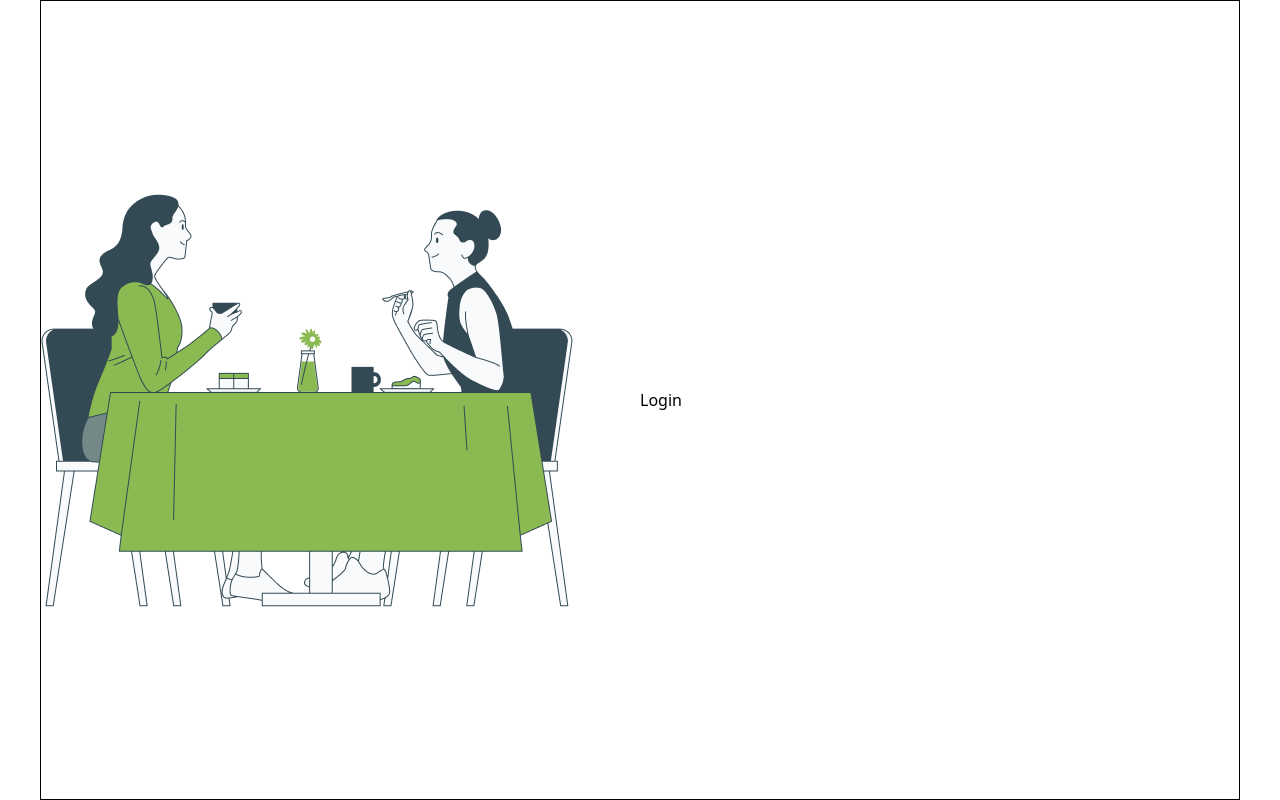
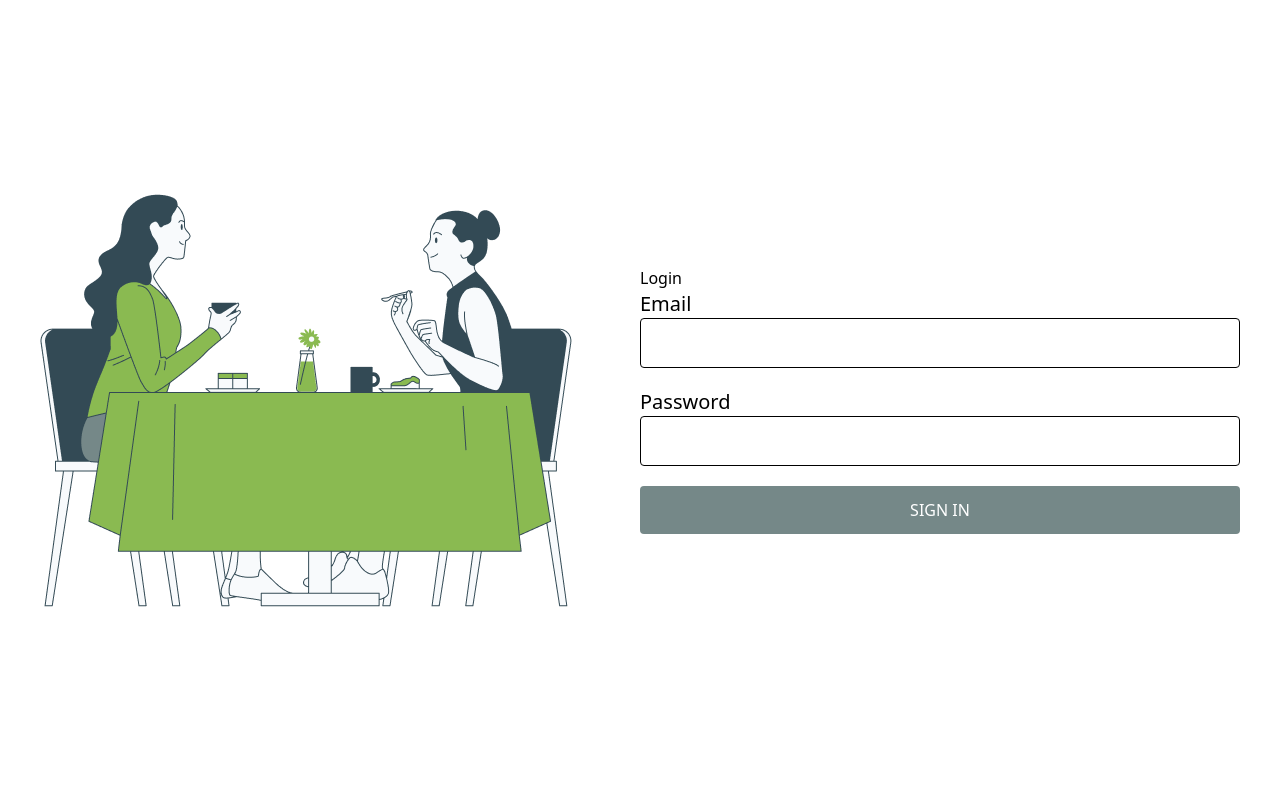
Before and after one commit to Mahamudurkhan10/resturent-booking, a React (Vite) app: page /auth in a window 1280 px wide. Built offline with nearby package versions, Linux system fonts and the light colour scheme.

Commit message:
:sparkles: reuseable components done

```diff
--- /dev/null
+++ b/src/components/shared/Button.jsx
@@ -0,0 +1,12 @@
+import React from "react";
+
+export default function Button({ children, className, onClick }) {
+  return (
+    <button
+      onClick={onClick}
+      className={`${className} bg-secondary py-3 uppercase text-white rounded w-full hover:bg-primary duration-200`}
+    >
+      {children}
+    </button>
+  );
+}
--- a/src/components/shared/FoodCard.jsx
+++ b/src/components/shared/FoodCard.jsx
@@ -1,15 +1,17 @@
-import React from 'react'
+import React from "react";
 
-export default function FoodCard({item}) {
+export default function FoodCard({ item }) {
   return (
-    <div className=''>
-        <img src={item.image} alt="" />
-        <div className='space-y-2 mt-2'>
-            <h2 className='text-2xl text-secondary font-semibold'>{item.name}</h2>
-            <p className='text-secondary text-lg'>{item.description}</p>
-            <h2 className='text-2xl font-semibold text-secondary'>${item.price}</h2>
-            <button className='bg-secondary px-8 py-2 text-white rounded-full'>Order Now</button>
-        </div>
+    <div className="px-4 lg:px-0">
+      <img className="w-full" src={item.image} alt="" />
+      <div className="space-y-2 mt-2">
+        <h2 className="text-2xl text-secondary font-semibold">{item.name}</h2>
+        <p className="text-secondary text-lg">{item.description}</p>
+        <h2 className="text-2xl font-semibold text-secondary">${item.price}</h2>
+        <button className="bg-secondary px-8 py-2 text-white rounded-full">
+          Order Now
+        </button>
+      </div>
     </div>
-  )
+  );
 }
--- /dev/null
+++ b/src/components/shared/Input.jsx
@@ -0,0 +1,17 @@
+import React from "react";
+
+export default function Input({ label, type, className, onBlur }) {
+  return (
+    <div>
+      <label htmlFor="" className="text-xl">
+        {label}
+      </label>{" "}
+      <br />
+      <input
+        type={type}
+        onBlur={onBlur}
+        className={`${className} border w-full py-2 rounded`}
+      />
+    </div>
+  );
+}
--- a/src/components/ui/Home/HeroSection.jsx
+++ b/src/components/ui/Home/HeroSection.jsx
@@ -1,21 +1,35 @@
-import React from 'react'
-import image from "../../../assets/banner.png"
-import { Search } from 'lucide-react'
+import { Search } from "lucide-react";
+import React from "react";
+import image from "../../../assets/banner.png";
 
 export default function HeroSection() {
   return (
-    <div className='grid grid-cols-2 gap-14 items-center'>
-        <div className='space-y-4'>
-            <h2 className='text-5xl font-semibold'>Good <span className='text-primary'>booking</span>, great <br /> memories</h2>
-            <p className='text-2xl'>Enable diners to customize their booking by requesting a specific table location or view.</p>
-            <div className='border flex items-center w-2/3 p-1 rounded-full'>
-                <input type="text" className='outline-none px-2 w-full py-1 bg-transparent' name="" id="" placeholder='Search Food' />
-                <button className='bg-primary text-white w-10 h-10 flex items-center justify-center rounded-full'><Search /></button>
-            </div>
+    <div className="grid grid-cols-1 px-4 lg:px-0 lg:grid-cols-2 gap-14 items-center">
+      <div className="space-y-4">
+        <h2 className="text-5xl font-semibold">
+          Good <span className="text-primary">booking</span>, great <br />{" "}
+          memories
+        </h2>
+        <p className="text-2xl">
+          Enable diners to customize their booking by requesting a specific
+          table location or view.
+        </p>
+        <div className="border flex items-center w-2/3 p-1 rounded-full">
+          <input
+            type="text"
+            className="outline-none px-2 w-full py-1 bg-transparent"
+            name=""
+            id=""
+            placeholder="Search Food"
+          />
+          <button className="bg-primary text-white w-10 h-10 flex items-center justify-center rounded-full">
+            <Search />
+          </button>
         </div>
-        <div>
-            <img className='w-[96%]' src={image} alt="" />
-        </div>
+      </div>
+      <div>
+        <img className="w-[96%]" src={image} alt="" />
+      </div>
     </div>
-  )
+  );
 }
--- a/src/components/ui/Home/Recipes.jsx
+++ b/src/components/ui/Home/Recipes.jsx
@@ -1,40 +1,43 @@
-import { ChevronRight } from 'lucide-react'
-import React, { useEffect, useState } from 'react'
-import { Link, useNavigate } from 'react-router-dom'
-import FoodCard from '../../shared/FoodCard'
-import ExploreHeading from '../../shared/ExploreHeading';
+import { ChevronRight } from "lucide-react";
+import React, { useEffect, useState } from "react";
+import { useNavigate } from "react-router-dom";
+import ExploreHeading from "../../shared/ExploreHeading";
+import FoodCard from "../../shared/FoodCard";
 
 export default function Recipes() {
-    const [foods,setFoods] = useState([]);
-    const navigate = useNavigate()
+  const [foods, setFoods] = useState([]);
+  const navigate = useNavigate();
 
-    useEffect(()=>{
-       const getFoods = async () =>{
+  useEffect(() => {
+    const getFoods = async () => {
       const res = await fetch("./fack.json");
       const data = await res.json();
 
-            setFoods(data.foods)
-       }
+      setFoods(data.foods);
+    };
     getFoods();
-    },[])
+  }, []);
 
   // fetch("./fack.json")
   // .then(res => res.json())
   // .then(data => console.log(data.foods))
   return (
-    <div className='my-10'>
-        <div className='flex items-center justify-between'>
+    <div className="my-10">
+      <div className="flex items-center justify-between">
         <ExploreHeading />
-            <button onClick={() => navigate("/foods")} className='flex items-center text-primary hover:text-secondary duration-200'>
+        <button
+          onClick={() => navigate("/foods")}
+          className="flex items-center text-primary hover:text-secondary duration-200"
+        >
           See all
           <ChevronRight />
         </button>
       </div>
-        <div className='grid grid-cols-4 gap-4 mt-10'>
-            {
-                foods.slice(0,4).map((item,index)=> <FoodCard key={item.id} item={item}  />)
-            }
+      <div className="grid grid-cols-1 lg:grid-cols-4 gap-4 mt-10">
+        {foods.slice(0, 4).map((item, index) => (
+          <FoodCard key={item.id} item={item} />
+        ))}
       </div>
     </div>
-  )
+  );
 }
--- /dev/null
+++ b/src/components/ui/Home/Showcase.jsx
@@ -0,0 +1,29 @@
+import React from "react";
+import appleStore from "../../../assets/apple-store.png";
+import image from "../../../assets/paly-section.png";
+import playStore from "../../../assets/play-store.png";
+
+export default function Showcase() {
+  return (
+    <div className="grid grid-cols-1 px-4 lg:px-0 lg:grid-cols-2 gap-10 items-center my-14">
+      <div>
+        <h2 className="text-4xl font-bold text-secondary">
+          It’s Now More Easy to <span className="text-primary">Booking</span> by
+          Our Mobile App
+        </h2>
+        <p className="my-5">
+          All you need to do is downlode one of the best delivery apps, make a
+          and most companies are opting for mobile app devlopment for food
+          delivery
+        </p>
+        <div className="flex items-center gap-10">
+          <img src={playStore} alt="" />
+          <img src={appleStore} alt="" />
+        </div>
+      </div>
+      <div>
+        <img className="w-[80%]" src={image} alt="" />
+      </div>
+    </div>
+  );
+}
--- a/src/layouts/auth/Auth.jsx
+++ b/src/layouts/auth/Auth.jsx
@@ -1,10 +1,10 @@
-import React from 'react'
-import { Outlet } from 'react-router-dom'
-import image from "../../assets/auth-page.png"
+import React from "react";
+import { Outlet } from "react-router-dom";
+import image from "../../assets/auth-page.png";
 
 export default function Auth() {
   return (
-    <div className='grid grid-cols-2 items-center container h-screen border'>
+    <div className="grid grid-cols-2 items-center container h-screen">
       <div>
         <img src={image} alt="" />
       </div>
@@ -12,5 +12,5 @@ export default function Auth() {
         <Outlet />
       </div>
     </div>
-  )
+  );
 }
--- a/src/pages/auth/ForgetPassword.jsx
+++ b/src/pages/auth/ForgetPassword.jsx
@@ -1,9 +1,20 @@
-import React from 'react'
+import React from "react";
+import Button from "../../components/shared/Button";
+import Input from "../../components/shared/Input";
 
 export default function ForgetPassword() {
   return (
     <div>
       <h2>Forget password</h2>
+      <div className="space-y-5">
+        <Input
+          label="Email"
+          type="text"
+          className=""
+          onBlur={(e) => console.log(e.target.value)}
+        />
+        <Button onClick={() => alert("Send otp to your email")}>Send</Button>
+      </div>
     </div>
-  )
+  );
 }
--- a/src/pages/auth/Login.jsx
+++ b/src/pages/auth/Login.jsx
@@ -1,9 +1,29 @@
-import React from 'react'
+import React from "react";
+import Button from "../../components/shared/Button";
+import Input from "../../components/shared/Input";
 
 export default function Login() {
+  const handleLogin = () => {
+    alert("Login successfully");
+  };
   return (
     <div>
       <h2>Login</h2>
+      <div className="space-y-5">
+        <Input
+          label="Email"
+          className="py-3"
+          type="text"
+          onBlur={(e) => console.log(e.target.value)}
+        />
+        <Input
+          label="Password"
+          className="py-3"
+          type="password"
+          onBlur={(e) => console.log(e.target.value)}
+        />
+        <Button onClick={handleLogin}>Sign In</Button>
+      </div>
     </div>
-  )
+  );
 }
--- a/src/pages/main/Home.jsx
+++ b/src/pages/main/Home.jsx
@@ -1,14 +1,16 @@
-import React from 'react'
-import HeroSection from '../../components/ui/Home/HeroSection'
-import Recipes from '../../components/ui/Home/Recipes'
-import Services from '../../components/ui/Home/Services'
+import React from "react";
+import HeroSection from "../../components/ui/Home/HeroSection";
+import Recipes from "../../components/ui/Home/Recipes";
+import Services from "../../components/ui/Home/Services";
+import Showcase from "../../components/ui/Home/Showcase";
 
 export default function Home() {
   return (
     <div>
-        <HeroSection />
-        <Recipes />
-        <Services />
+      <HeroSection />
+      <Recipes />
+      <Services />
+      <Showcase />
     </div>
-  )
+  );
 }
```
Also changed, not shown: src/components/ui/Home/Services.jsx (+28 -21 lines), src/layouts/main/Footer.jsx (+40 -29 lines). Lines whose indentation alone changed are shown as unchanged.
